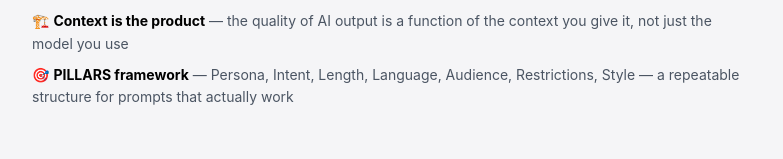
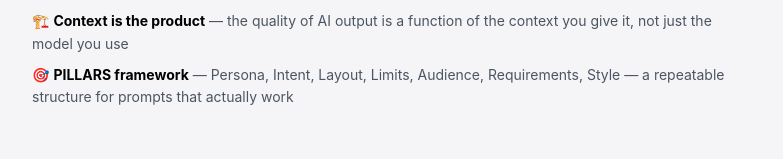
Before and after one commit to caelanhuntress/christchurch-ai, a Next.js app: page /past-events/ai-reasoning-context-engineering-dec-2025 in a window 1280 px wide. Shown: the part 2377-2536 px from the top of the page, without its empty margins (248-1031 px from the left). Built offline with nearby package versions, Linux system fonts and the light colour scheme.

Commit message:
fix December event PILLARS wording

```diff
--- a/app/past-events/ai-reasoning-context-engineering-dec-2025/page.tsx
+++ b/app/past-events/ai-reasoning-context-engineering-dec-2025/page.tsx
@@ -110,7 +110,7 @@ export default function DecEventPage() {
                   Where most people think of AI capability as a function of the model itself, context engineering flips the perspective: the <strong className="text-black">operator is the bottleneck</strong>. The same model, given richer, better-structured context, produces categorically different results. Learning to craft that context is the core skill of the proficient AI operator.
                 </p>
                 <p>
-                  Caelan introduced his <strong className="text-black">PILLARS framework</strong> — a structured approach to prompt construction that ensures AI has everything it needs to perform at its best: Persona, Intent, Length, Language, Audience, Restrictions, and Style. He demonstrated how applying this framework transforms vague, generic responses into targeted, actionable outputs.
+                  Caelan introduced his <strong className="text-black">PILLARS framework</strong> — a structured approach to prompt construction that ensures AI has everything it needs to perform at its best: Persona, Intent, Layout, Limits, Audience, Requirements, and Style. He demonstrated how applying this framework transforms vague, generic responses into targeted, actionable outputs.
                 </p>
                 <p>
                   The session also previewed the 2026 calendar — including the February meetup on AI data testing and coaching with AI — and introduced the AI Coaching Power Hours running through January: free weekly Zoom sessions for hands-on AI practice.
@@ -124,7 +124,7 @@ export default function DecEventPage() {
               <li>🤏 <strong className="text-black">Tiny models can beat giants</strong> — a 7M parameter recursive reasoning model outperforms Gemini on abstract logic by reasoning in native token space, not English</li>
               <li>🔁 <strong className="text-black">Recursion over hierarchy</strong> — the "Less is More" paper showed that simplifying HRMs to recursive models doubled performance with a fraction of the parameters</li>
               <li>🏗️ <strong className="text-black">Context is the product</strong> — the quality of AI output is a function of the context you give it, not just the model you use</li>
-              <li>🎯 <strong className="text-black">PILLARS framework</strong> — Persona, Intent, Length, Language, Audience, Restrictions, Style — a repeatable structure for prompts that actually work</li>
+              <li>🎯 <strong className="text-black">PILLARS framework</strong> — Persona, Intent, Layout, Limits, Audience, Requirements, Style — a repeatable structure for prompts that actually work</li>
             </ul>
           </div>
 
```
